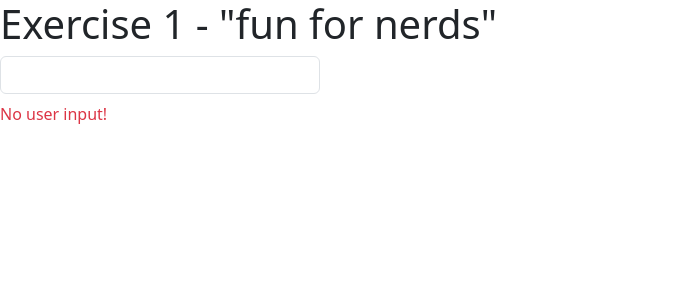
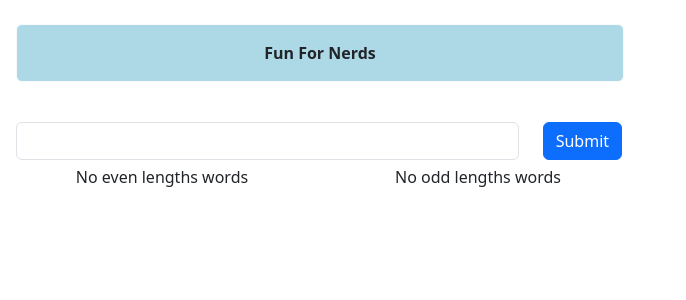
Before and after one commit to Nikiforos88/angular-exercises, an Angular app in the folder angular-exercises/: page / in a window 1280 px wide. Shown: the top 300 px of the page, without its empty margins (0-686 px from the left). Built offline with nearby package versions, Linux system fonts and the light colour scheme.

Commit message:
step 2 completed

```diff
--- a/angular-exercises/src/app/app.component.html
+++ b/angular-exercises/src/app/app.component.html
@@ -1,2 +1 @@
-<h1>Exercise 1 - "fun for nerds"</h1>
 <app-input></app-input>
--- a/angular-exercises/src/app/components/even-length-words/even-length-words.component.html
+++ b/angular-exercises/src/app/components/even-length-words/even-length-words.component.html
@@ -1 +1 @@
-<p>even-length-words works!</p>
+<h6>No even lengths words</h6>
--- a/angular-exercises/src/app/components/input/input.component.html
+++ b/angular-exercises/src/app/components/input/input.component.html
@@ -1,10 +1,24 @@
-<div class="mt-2 mb-2 d-flex flex-column gap-2 w-25">
-    <input type="text" class="form-control" (input)="onUserInput($event)" />
-    @if(!userInput) {
-        <span class="text-danger">No user input!</span>
-    } @else {
-        <span class="text-bg-info p-2 text-truncate">
-            {{ userInput }}
-        </span>
-    }
+<div class="mt-2 mb-2 d-flex flex-column w-50 p-3">
+    <div class="text-center btn btn-azure rounded text-dark fw-bold p-3 border border-light" style="background-color: lightblue;" >Fun For Nerds</div>
 </div>
+<div class="mt-2 mb-2 d-flex flex-column gap-2 w-50 p-3">
+
+
+    <div class="row">
+        <div class="col-10">
+          <input type="text" class="form-control" (input)="onUserInput($event)" />
+        </div>
+        <div class="col-2">
+          <button type="button" class="btn btn small btn-primary" (click)="submit()">Submit</button>
+        </div>
+      </div>
+    <div class="row text-center ">
+        <div class="col">
+          <app-even-length-words></app-even-length-words>
+        </div>
+        <div class="col">
+          <app-odd-length-words></app-odd-length-words>
+        </div>
+    </div>
+
+</div>
--- a/angular-exercises/src/app/components/input/input.component.ts
+++ b/angular-exercises/src/app/components/input/input.component.ts
@@ -1,18 +1,29 @@
 import { Component } from '@angular/core';
+import { EvenLengthWordsComponent } from '../even-length-words/even-length-words.component';
+import { OddLengthWordsComponent } from '../odd-length-words/odd-length-words.component';
 
 @Component({
   selector: 'app-input',
   standalone: true,
-  imports: [],
+  imports: [EvenLengthWordsComponent, OddLengthWordsComponent],
   templateUrl: './input.component.html',
   styleUrl: './input.component.css'
 })
 export class InputComponent {
-
+  value: string = '';
   userInput: string = '';
 
+  submit() {
+    if ( this.value.length % 2 === 0 ) {
+      console.log('odd')
+    } else {
+      console.log('even')
+    }
+    this.value = '';
+  }
+
   onUserInput(event: Event) {
-    const value = (event.target as HTMLInputElement).value;
-    this.userInput = value;
+    this.value= (event.target as HTMLInputElement).value;
+    this.userInput = this.value;
   }
 }
--- a/angular-exercises/src/app/components/odd-length-words/odd-length-words.component.html
+++ b/angular-exercises/src/app/components/odd-length-words/odd-length-words.component.html
@@ -1 +1 @@
-<p>odd-length-words works!</p>
+<h6>No odd lengths words</h6>
```
